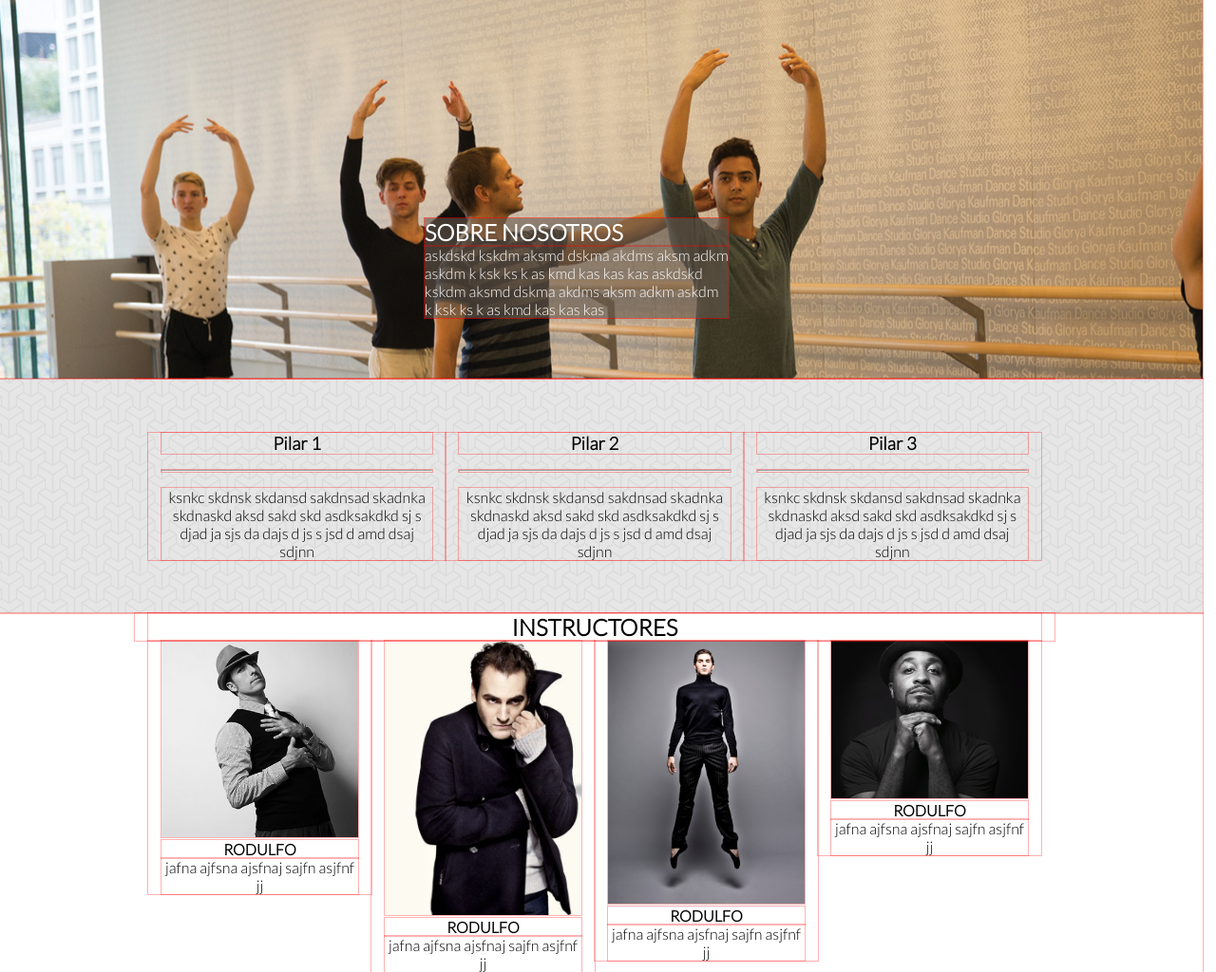
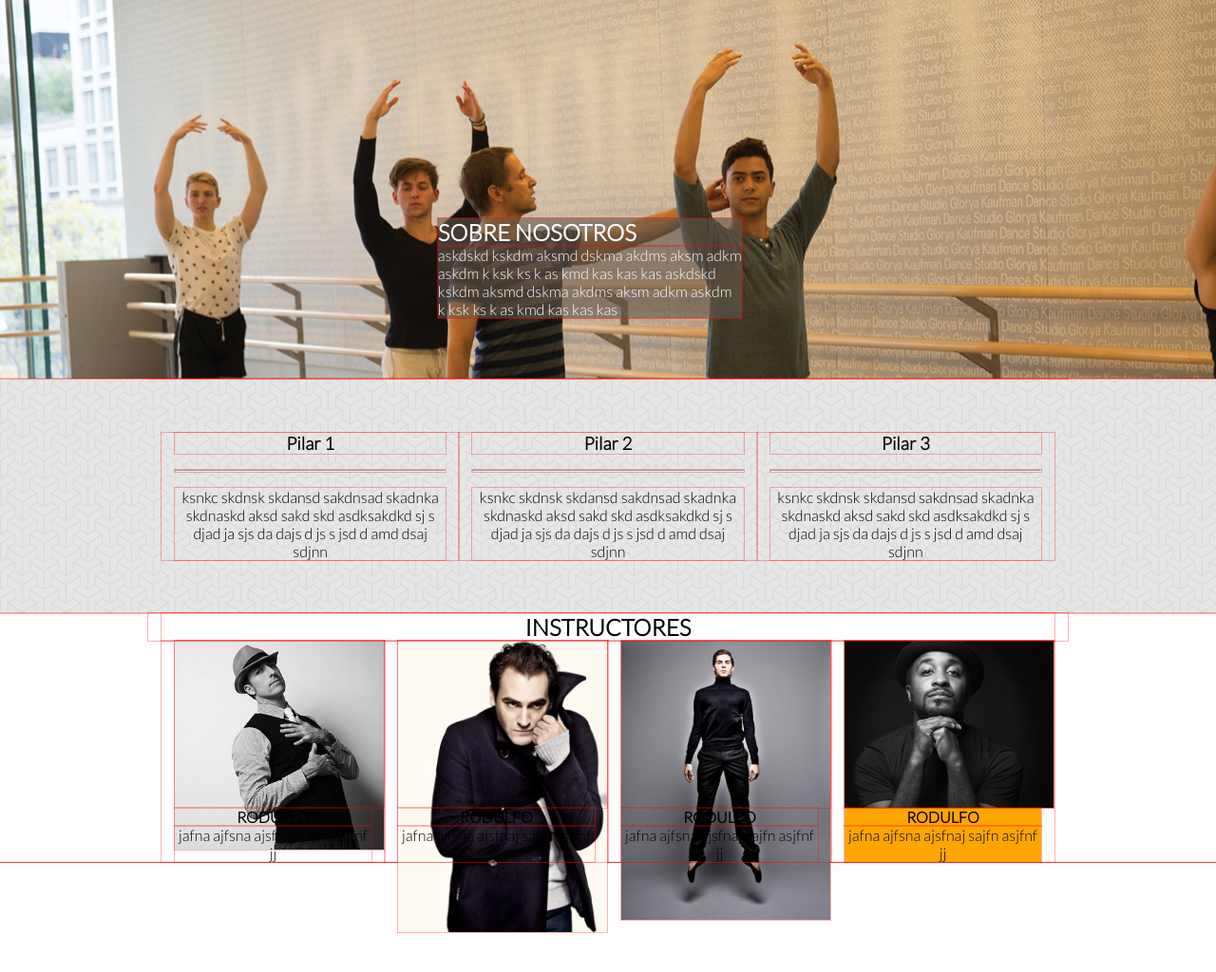
Before and after one commit to PatriciaMendozas/Lab-Escueladanza, a plain HTML site: page nosotros.html in a window 1280 px wide. Shown: the whole page at 95% size. After the commit the page ends 985 px from the top, so only its background shows below. Drawn offline with Linux system fonts and the light colour scheme.

Commit message:
segundo avance

```diff
--- a/css/nosotros.css
+++ b/css/nosotros.css
@@ -1,12 +1,18 @@
 /* Inserta tu codigo aqui */
 *{
 	outline:1px solid rgba(255,0,0,0.3);
+}
+.row{
+	margin: 0;
 }
 hr{
 	margin: 6% 0%;
 }
 img{
 	width: 100%
+}
+.x {
+background: orange;
 }
 .nosotros{
 	background-image: url(../img/dance_7.jpg);
@@ -30,3 +36,9 @@ img{
 .fot_inst{
 	border-image-width: 50%
 }
+
+.fot_inst{
+	width: 220px;
+	height: 176px;
+	overflow: initial;
+}
--- a/nosotros.html
+++ b/nosotros.html
@@ -41,25 +41,29 @@
 				<div class="container">
 					<h2>INSTRUCTORES</h2>
 					<div class="col-3">
-
-						<img class="fot_inst"src="img/profesor_4.jpg">
+						<div class="fot_inst">
+						<img src="img/profesor_4.jpg">
+						</div>
 						<h4>RODULFO</h4>
 						<p>jafna ajfsna ajsfnaj sajfn asjfnf jj </p>
 					</div>
 					<div class="col-3">
-						<img class="fot_inst"src="img/profesor_14.jpg">
-						<h4>RODULFO</h4>
-						<p>jafna ajfsna ajsfnaj sajfn asjfnf jj </p>
+						<div class="fot_inst">
+						<img src="img/profesor_14.jpg"></div>
+						<h4 class="x">RODULFO</h4>
+						<p class="x">jafna ajfsna ajsfnaj sajfn asjfnf jj </p>
 					</div>
 					<div class="col-3">
-						<img class="fot_inst" src="img/profesor_1.jpg">
-						<h4>RODULFO</h4>
-						<p>jafna ajfsna ajsfnaj sajfn asjfnf jj </p>
+						<div class="fot_inst" >
+						<img src="img/profesor_1.jpg"></div>
+						<h4 class="x">RODULFO</h4>
+						<p class="x">jafna ajfsna ajsfnaj sajfn asjfnf jj </p>
 					</div>
 					<div class="col-3">
-						<img class="fot_inst" src="img/profesor_10.jpg">
-						<h4>RODULFO</h4>
-						<p>jafna ajfsna ajsfnaj sajfn asjfnf jj </p>
+						<div class="fot_inst" >
+						<img src="img/profesor_10.jpg"></div>
+						<h4 class="x"s>RODULFO</h4>
+						<p class="x"s>jafna ajfsna ajsfnaj sajfn asjfnf jj </p>
 					</div>
 				</div>
 			</div>
```
